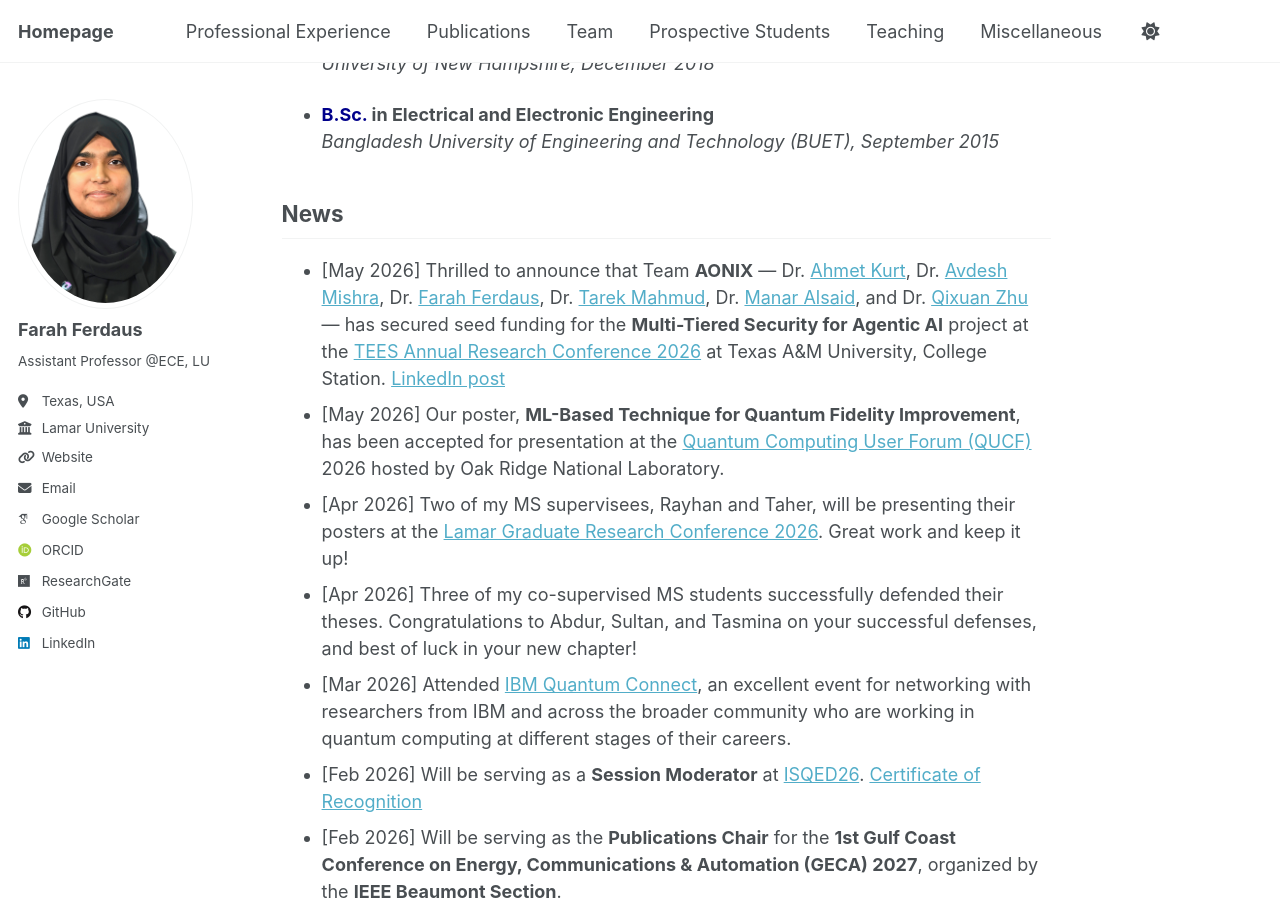
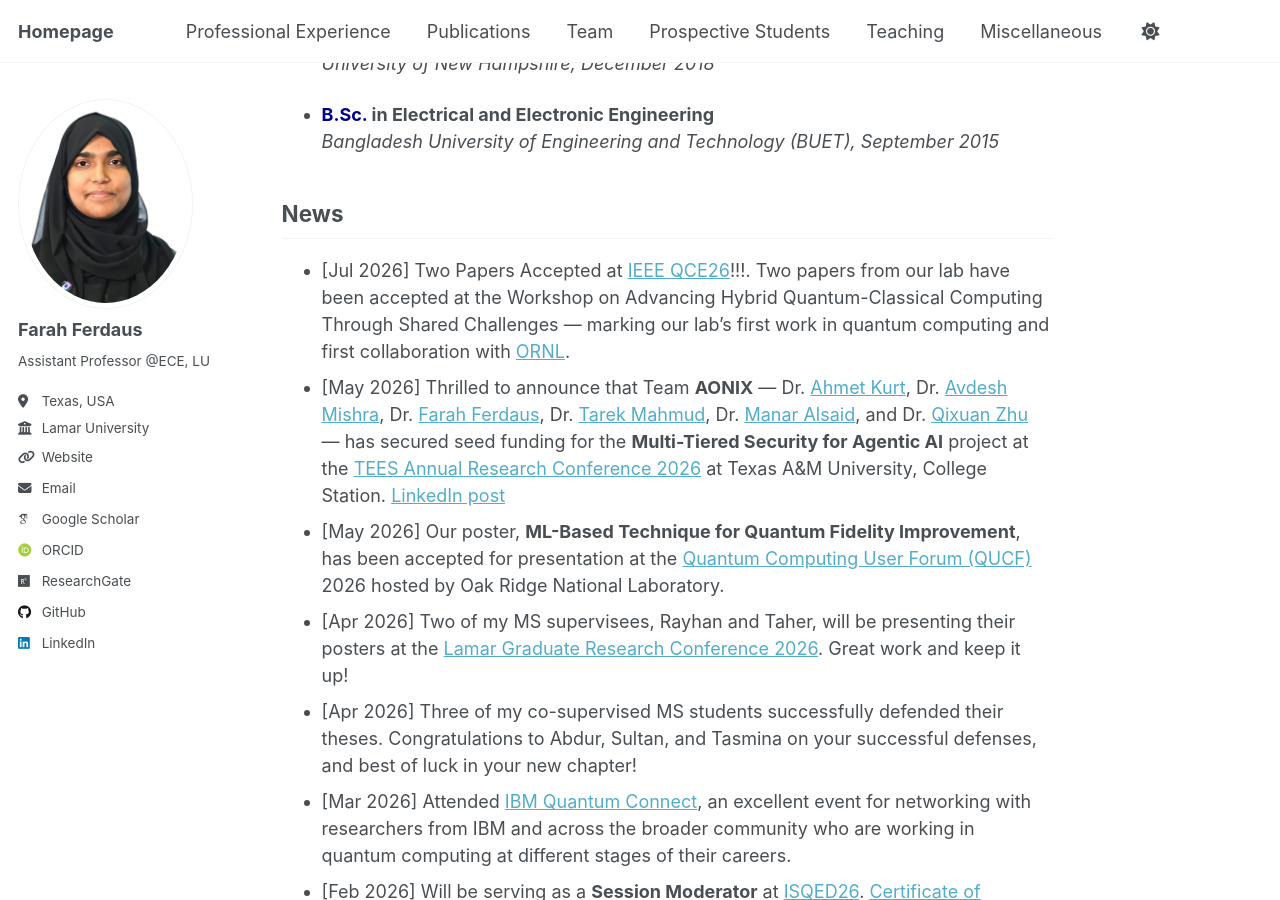
Before and after one commit to fferdaus/fferdaus.github.io, a Jekyll site: the page built from _pages/about.md, in a window 1280 px wide and 900 px high, scrolled down 861 px. Built offline with Jekyll 4.4.1, drawn with Linux system fonts in a browser that asks for light colours; emoji names are drawn with the system emoji font; some web fonts are replaced.

Commit message:
Update about.md

```diff
--- a/_pages/about.md
+++ b/_pages/about.md
@@ -61,6 +61,7 @@ I have published numerous scientific articles, including journal articles, confe
 <br> [Poster – Rayhan](https://lamar0-my.sharepoint.com/:b:/g/personal/fferdaus_lamar_edu/IQDJAmfeKdWtRoJOF0tiFMUCAV5S6lzGjz5sl6GAh_drQu0?e=ODjbzc) \| [Poster – Taher](https://lamar0-my.sharepoint.com/:b:/g/personal/fferdaus_lamar_edu/IQDaqvUznGsSSbnXCy_U9GppAXAiHoaEPJ6QIkLvs-92vq0?e=bWgcDz)
 -->
 ## News
+- [Jul 2026] Two Papers Accepted at [IEEE QCE26](https://qce.quantum.ieee.org/2026/)!!!. Two papers from our lab have been accepted at the Workshop on Advancing Hybrid Quantum-Classical Computing Through Shared Challenges — marking our lab's first work in quantum computing and first collaboration with [ORNL](https://www.ornl.gov).
 - [May 2026] Thrilled to announce that Team **AONIX** — Dr. [Ahmet Kurt](https://www.etamu.edu/people/ahmet-kurt-ph-d/), Dr. [Avdesh Mishra](https://www.tamuk.edu/engineering/departments/eecs/faculty-and-staff/Avdesh-Mishra.html), Dr. [Farah Ferdaus](https://www.lamar.edu/engineering/electrical/faculty-and-staff/farah-ferdaus/index.html), Dr. [Tarek Mahmud](https://www.tamuk.edu/engineering/departments/eecs/faculty-and-staff/index.html), Dr. [Manar Alsaid](https://www.etamu.edu/people/manar-alsaid-ph-d/), and Dr. [Qixuan Zhu](https://www.shsu.edu/directory/employee-profiles/zhu-qixuan-qxz002) — has secured seed funding for the **Multi-Tiered Security for Agentic AI** project at the [TEES Annual Research Conference 2026](https://tarc.tamu.edu/) at Texas A&M University, College Station. [LinkedIn post](https://www.linkedin.com/posts/congratulations-to-the-winning-teams-of-the-ugcPost-7463748066697707520-Hq5M/?utm_source=social_share_send&utm_medium=member_desktop_web&rcm=ACoAABQayYQBywVMffeM2RtnFXdDlOwVNW9OAlE)
 - [May 2026] Our poster, **ML-Based Technique for Quantum Fidelity Improvement**, has been accepted for presentation at the [Quantum Computing User Forum (QUCF)](https://www.olcf.ornl.gov/calendar/2026-quantum-computing-user-forum/) 2026 hosted by Oak Ridge National Laboratory.
 - [Apr 2026] Two of my MS supervisees, Rayhan and Taher, will be presenting their posters at the [Lamar Graduate Research Conference 2026](https://www.lamar.edu/graduate-studies/_files/documents/4th-annual-graduate-research-conference-program.pdf). Great work and keep it up!
```
